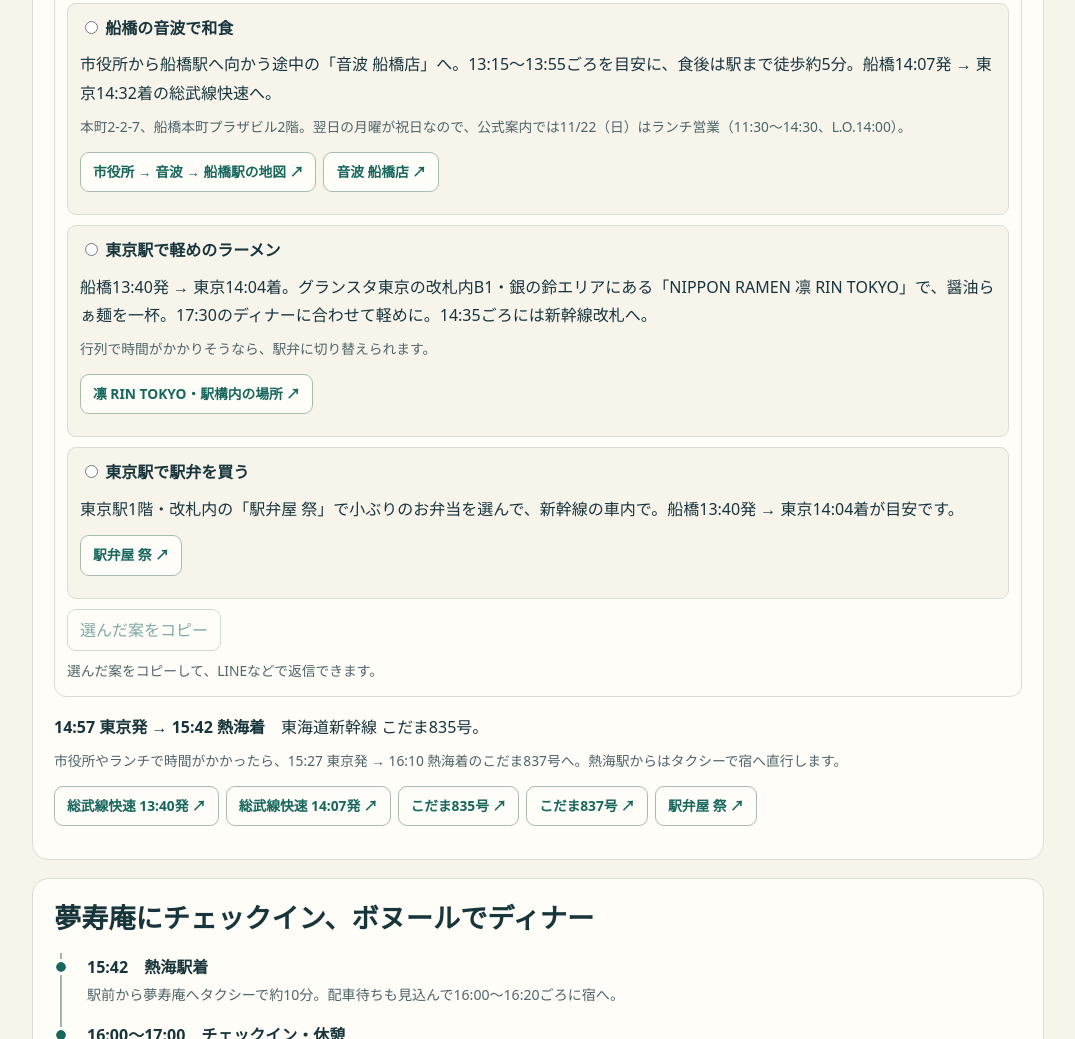
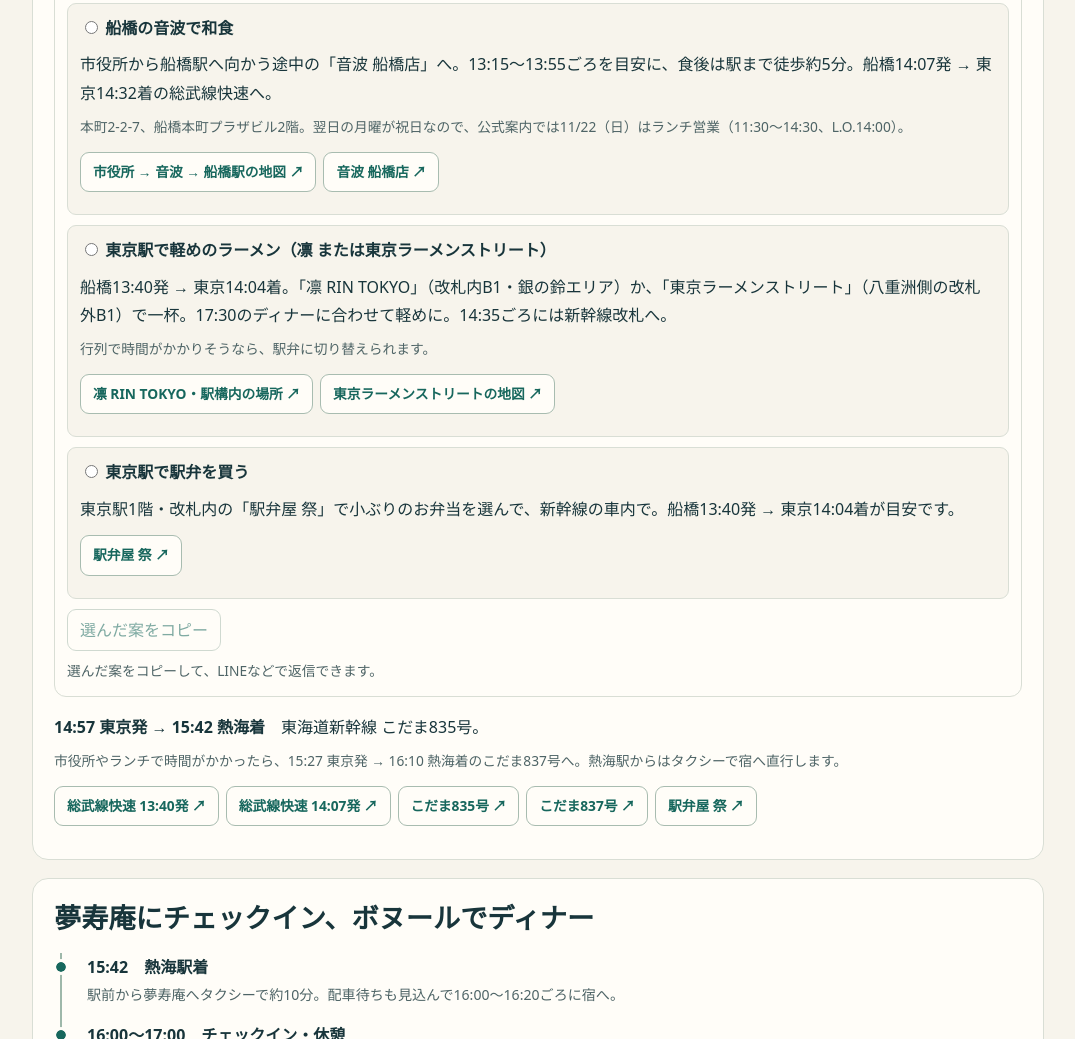
Before and after one commit to tsunami-nakano/trip, a plain HTML site: page atami-2026-11-22/index.html in a window 1280 px wide. Shown: the part 861-1900 px from the top of the page, without its empty margins (102-1177 px from the left). Drawn offline with Linux system fonts and the light colour scheme.

Commit message:
Include Tokyo Ramen Street in lunch option

```diff
--- a/atami-2026-11-22/index.html
+++ b/atami-2026-11-22/index.html
@@ -41,10 +41,10 @@
 <div class="links"><a class="action" data-map="otoha">市役所 → 音波 → 船橋駅の地図 ↗</a><a class="action" href="https://otoha-dining.com/access/funabashi/">音波 船橋店 ↗</a></div>
 </div>
 <div class="lunch-choice">
-<label><input type="radio" name="lunch" value="東京駅で軽めのラーメン"> <strong>東京駅で軽めのラーメン</strong></label>
-<p>船橋13:40発 → 東京14:04着。グランスタ東京の改札内B1・銀の鈴エリアにある「NIPPON RAMEN 凛 RIN TOKYO」で、醤油らぁ麺を一杯。17:30のディナーに合わせて軽めに。14:35ごろには新幹線改札へ。</p>
+<label><input type="radio" name="lunch" value="東京駅でラーメン（凛 または東京ラーメンストリート）"> <strong>東京駅で軽めのラーメン（凛 または東京ラーメンストリート）</strong></label>
+<p>船橋13:40発 → 東京14:04着。「凛 RIN TOKYO」（改札内B1・銀の鈴エリア）か、「東京ラーメンストリート」（八重洲側の改札外B1）で一杯。17:30のディナーに合わせて軽めに。14:35ごろには新幹線改札へ。</p>
 <p class="hint">行列で時間がかかりそうなら、駅弁に切り替えられます。</p>
-<div class="links"><a class="action" href="https://www.gransta.jp/mall/gransta_tokyo/nippon_ramen_rin_tokyo/">凛 RIN TOKYO・駅構内の場所 ↗</a></div>
+<div class="links"><a class="action" href="https://www.gransta.jp/mall/gransta_tokyo/nippon_ramen_rin_tokyo/">凛 RIN TOKYO・駅構内の場所 ↗</a><a class="action" href="https://www.tokyoeki-1bangai.co.jp/assets/pdf/floorMap_ramen.pdf">東京ラーメンストリートの地図 ↗</a></div>
 </div>
 <div class="lunch-choice">
 <label><input type="radio" name="lunch" value="東京駅で駅弁を買う"> <strong>東京駅で駅弁を買う</strong></label>
```
